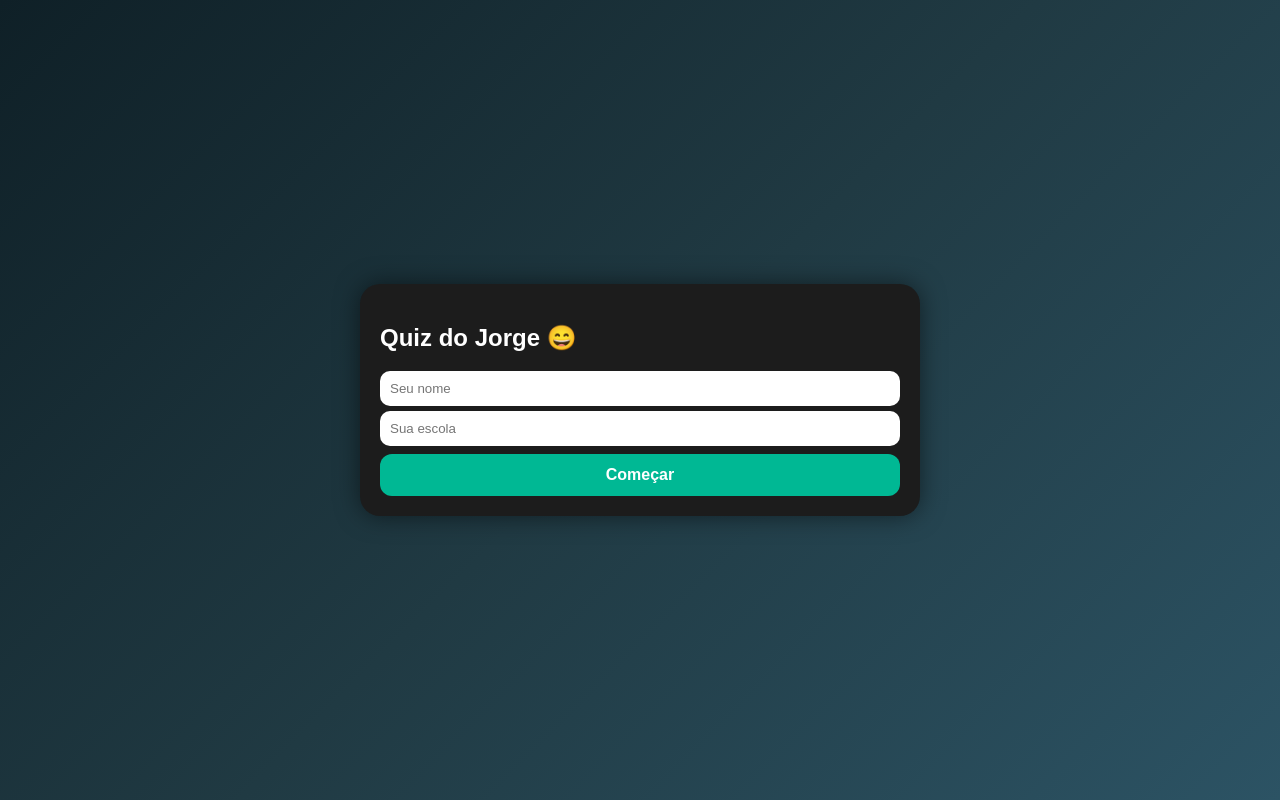
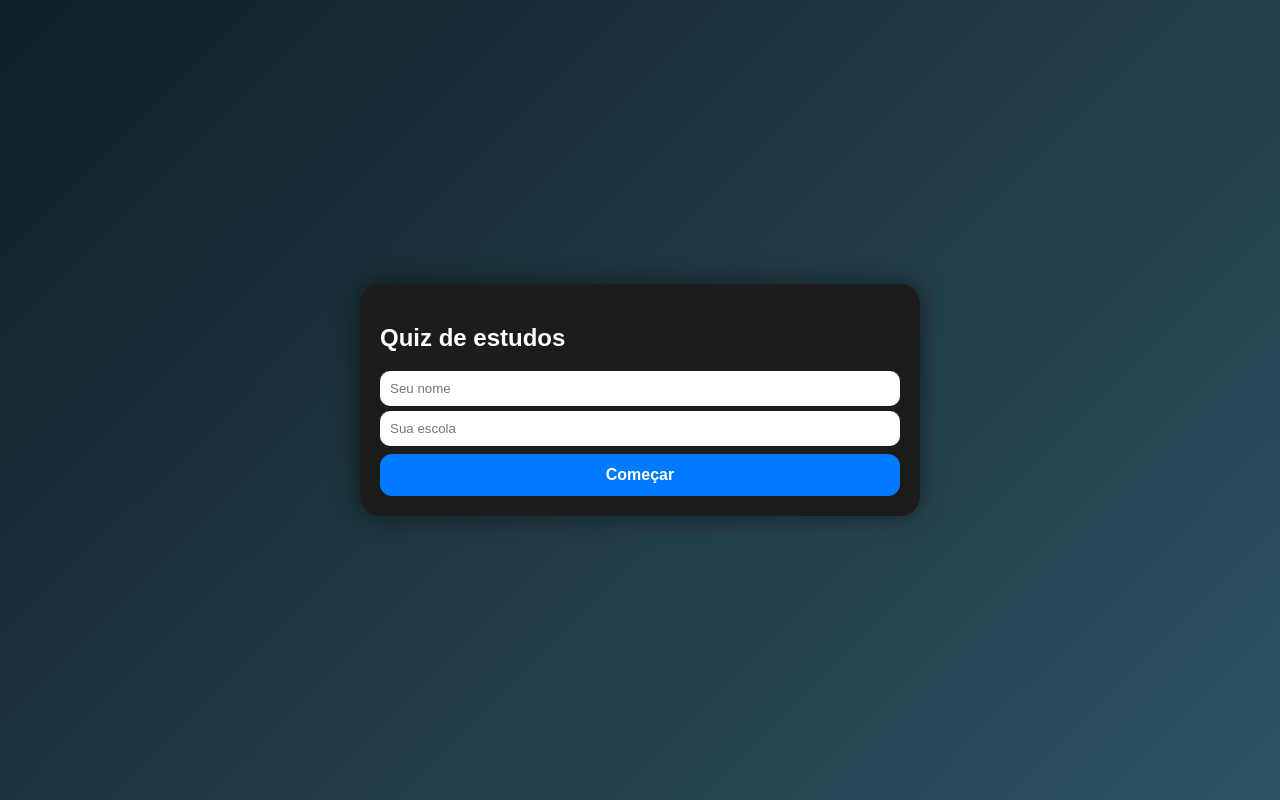
Before and after one commit to pasqual-ops/jsampaio, a plain HTML site: page index.html in a window 1280 px wide. Drawn offline with Linux system fonts and the light colour scheme.

Commit message:
Update index.html

```diff
--- a/index.html
+++ b/index.html
@@ -3,7 +3,7 @@
 <head>
 <meta charset="UTF-8">
 <meta name="viewport" content="width=device-width, initial-scale=1.0">
-<title>Quiz do Jorge 😄</title>
+<title>Quiz de estudos</title>
 
 <style>
 body {
@@ -65,7 +65,7 @@ button {
 }
 
 .btn {
-  background: #00b894;
+  background: #007BFF;
   color: white;
   font-weight: bold;
 }
@@ -85,7 +85,7 @@ button {
 <div class="box">
 
 <div id="inicio">
-<h2>Quiz do Jorge 😄</h2>
+<h2>Quiz de estudos</h2>
 <input id="nome" placeholder="Seu nome" style="width:100%;padding:10px;border-radius:10px;border:none;box-sizing:border-box;">
 <input id="escola" placeholder="Sua escola" style="width:100%;padding:10px;border-radius:10px;border:none;margin-top:5px;box-sizing:border-box;">
 <button class="btn" onclick="start()">Começar</button>
```
